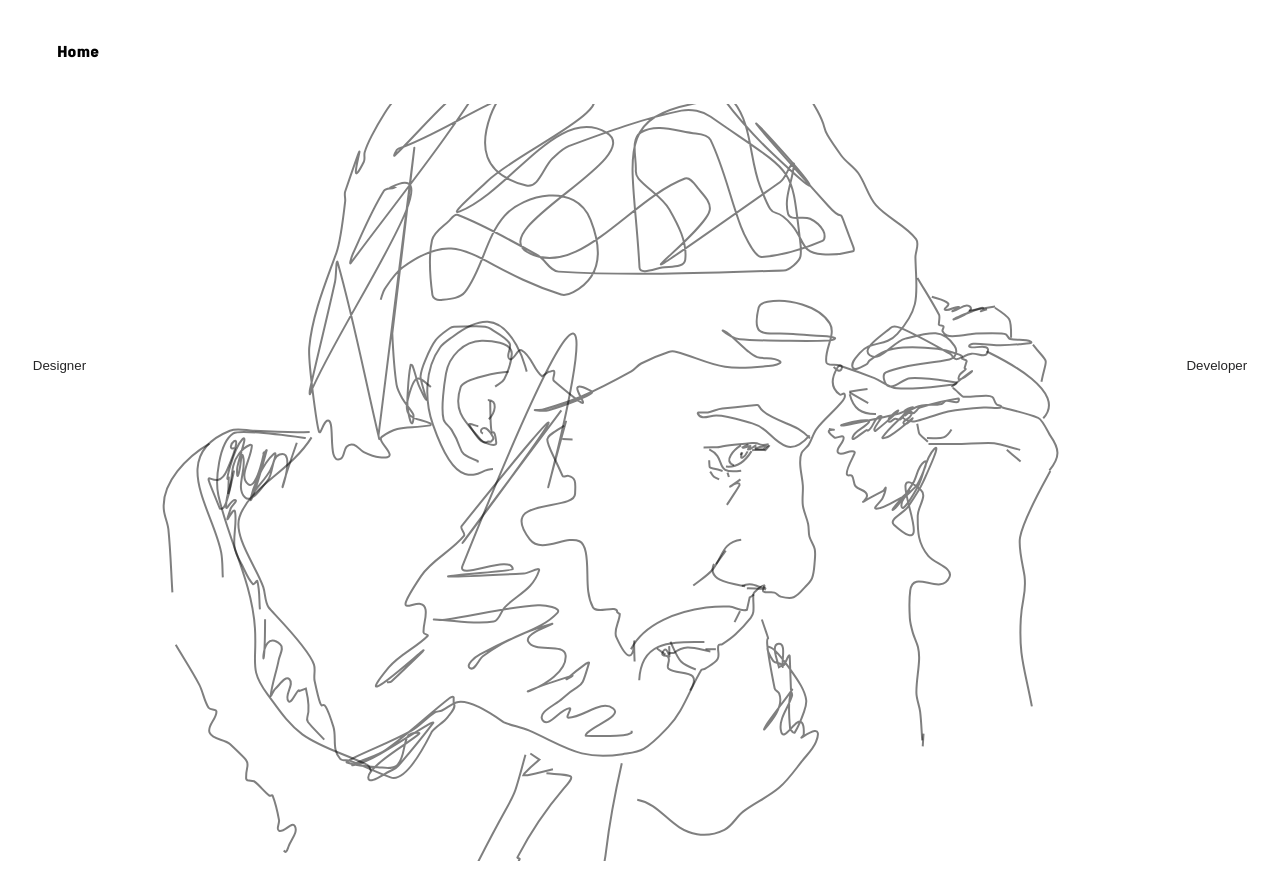
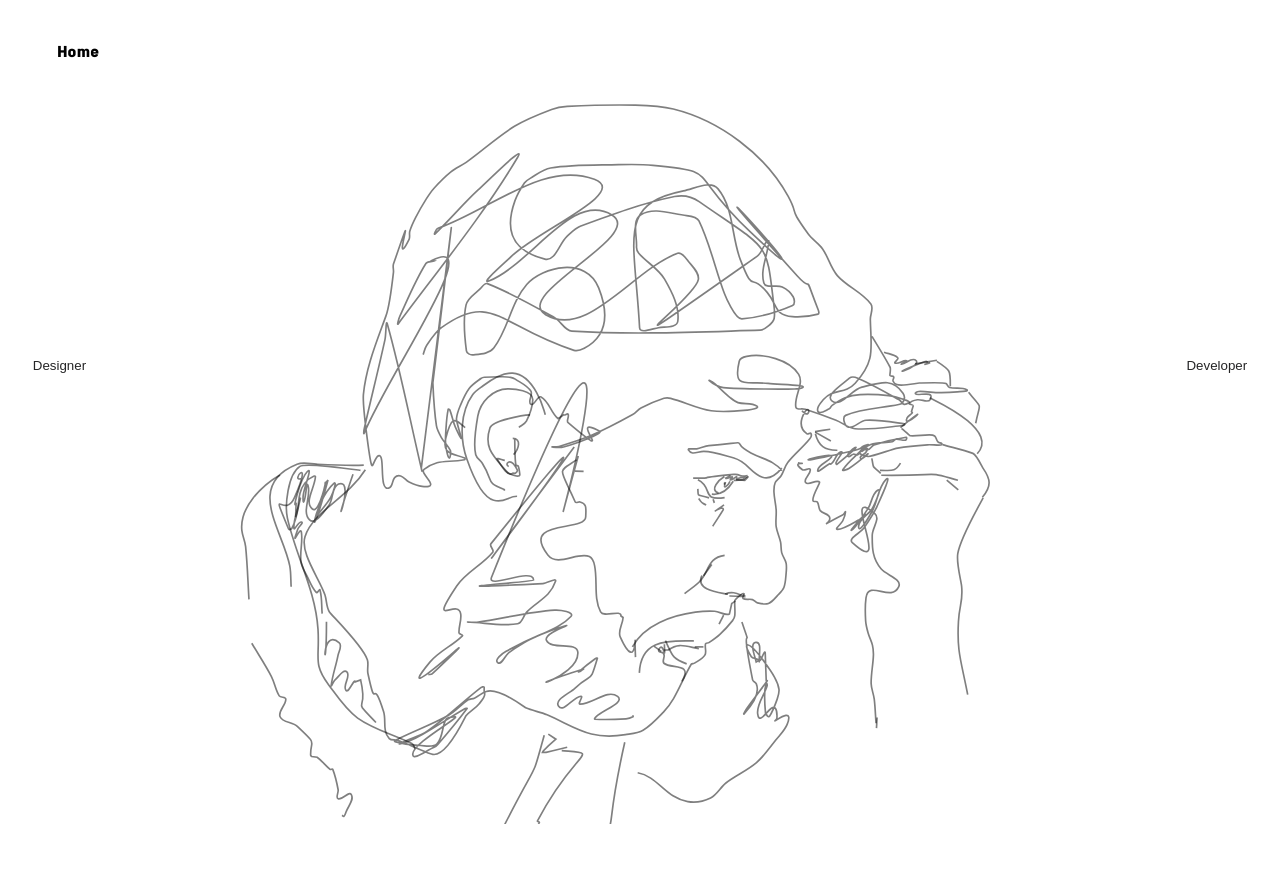
Before and after one commit to hamidamel/hamidamel.github.io, a Vue app: page / in a window 1280 px wide. Built offline with nearby package versions, Linux system fonts and the light colour scheme; some icons are missing.

Commit message:
fill about me section

```diff
--- a/src/App.vue
+++ b/src/App.vue
@@ -1,14 +1,16 @@
 <template>
-  <div id="app" :class="$route.meta.theme">
-    <page-header :theme="$route.meta.theme">
-      <template v-slot:title>{{ $route.name }}</template>
-    </page-header>
+  <div id="app" :class="$route.meta.theme" @touchstart="screenTouched">
+    <transition name="slide">
+      <page-header :theme="$route.meta.theme" v-show="header">
+        <template v-slot:title>{{ $route.name }}</template>
+      </page-header>
+    </transition>
     <transition name="fade">
       <router-view />
     </transition>
   </div>
 </template>
-<script lang="ts">
+<script>
 import { Component, Vue } from "vue-property-decorator";
 import PageHeader from "./components/PageHeader.vue";
 
@@ -22,13 +24,65 @@ import PageHeader from "./components/PageHeader.vue";
     },
   },
 })
-export default class App extends Vue {}
+export default class App extends Vue {
+  header = true;
+  hideMenuInterval;
+  created() {
+    // this.hideMenuInterval = setInterval(() => {
+    //   this.header = false;
+    //   this.hideMenuInterval = null;
+    // }, 3000);
+  }
+  screenTouched() {
+    // this.header = true;
+    // this.hideMenuInterval = setInterval(() => {
+    //   this.header = false;
+    // }, 3000);
+  }
+}
 </script>
 <style lang="scss">
 @import "assets/style.css";
+
+.slide-enter-active {
+  -moz-transition-duration: 0.3s;
+  -webkit-transition-duration: 0.3s;
+  -o-transition-duration: 0.3s;
+  transition-duration: 0.3s;
+  -moz-transition-timing-function: ease-in;
+  -webkit-transition-timing-function: ease-in;
+  -o-transition-timing-function: ease-in;
+  transition-timing-function: ease-in;
+}
+
+.slide-leave-active {
+  -moz-transition-duration: 0.3s;
+  -webkit-transition-duration: 0.3s;
+  -o-transition-duration: 0.3s;
+  transition-duration: 0.3s;
+  -moz-transition-timing-function: cubic-bezier(0, 1, 0.5, 1);
+  -webkit-transition-timing-function: cubic-bezier(0, 1, 0.5, 1);
+  -o-transition-timing-function: cubic-bezier(0, 1, 0.5, 1);
+  transition-timing-function: cubic-bezier(0, 1, 0.5, 1);
+}
+
+.slide-enter-to,
+.slide-leave {
+  max-height: 100px;
+  overflow: hidden;
+  transition: opacity 200ms;
+}
+
+.slide-enter,
+.slide-leave-to {
+  overflow: hidden;
+  max-height: 0;
+  opacity: 0;
+}
+
 .fade-enter-active,
 .fade-leave-active {
-  transition: opacity 100ms;
+  transition: opacity 200ms;
 }
 
 .fade-enter,
@@ -40,12 +94,27 @@ export default class App extends Vue {}
 .menu-exact-active {
   font-weight: 600 !important;
 }
-
+body {
+  // height: 100vh;
+}
+.container {
+  padding-left: 40px;
+  padding-right: 40px;
+  h1,
+  h2,
+  h3,
+  h4,
+  h5,
+  h6 {
+    margin: 0;
+  }
+}
 #app {
   font-family: "Dana", Helvetica, Arial, sans-serif;
   text-align: left;
   direction: ltr;
-  height: 100vh;
+  // height: calc(100vh - 80px);
+  padding-bottom: 60px;
   &.dark {
     background: rgb(37, 37, 38);
   }
--- a/src/components/ArrowButtons.vue
+++ b/src/components/ArrowButtons.vue
@@ -29,7 +29,8 @@ export default {
   bottom: 0px;
   line-height: 2rem;
   text-align: center;
-  margin-bottom: 20px;
+  padding-bottom: 20px;
+  padding-top: 20px;
   width: 100%;
   background-color: white;
   &.dark {
@@ -45,13 +46,16 @@ export default {
     color: rgb(37, 37, 38);
     border: none;
     padding: 0.4rem;
-    padding-left: 0.8rem;
-    padding-right: 0.8rem;
+    &:first-child {
+      padding-left: 0.8rem;
+    }
+    &:last-child {
+      padding-right: 0.8rem;
+    }
     display: flex;
     align-items: center;
     line-height: 1rem;
-    flex: 2;
-
+    flex: 1 1 0px;
     &:disabled {
       color: rgba(0, 0, 0, 0.2);
     }
--- a/src/components/PageHeader.vue
+++ b/src/components/PageHeader.vue
@@ -36,19 +36,19 @@ export default class PageHeader extends Vue {
 <style scoped lang="scss">
 .header-buttons {
   display: flex;
-  position: fixed;
+  position: relative;
   justify-items: center;
   align-items: center;
   flex: 1;
   top: 0px;
   line-height: 2rem;
   text-align: center;
-  width: 100%;
+  // width: 100%;
   padding-left: 35px;
   padding-top: 40px;
   padding-bottom: 40px;
   z-index: 100;
-  background-color: white;
+  background-color: transparent;
   &.dark {
     background-color: rgb(37, 37, 38);
     color: white;
--- a/src/views/About.vue
+++ b/src/views/About.vue
@@ -1,5 +1,28 @@
 <template>
   <div>
+    <div class="container">
+      <img src="../assets/me.jpeg" width="100px" />
+      <h1>A little about me</h1>
+      <p>
+        Experienced Front-End developer who is passionate about UI/UX design.<br />
+        I've started development since I was 16 with trying to make a Game using
+        'Basic' and 'Pascal' language then went to university and study Computer
+        engineering.
+        <br />
+        After I graduated, I'd established a small business in my hometown and
+        had held it for 8 years. I learned a lot from those hard-working days,
+        such as team leading or dealing with customers as well as using many
+        developing techniques and design patterns.
+        <br />
+        In 2016, something prompted me for a new challenging product, an
+        exciting application with the purpose of broadcasting women's football
+        news and information. For 2 years I've worked on the project and I think
+        it was the most interesting project I've ever done.
+        <br />
+        I've moved to Tehran 3 years ago and started work as a Front-End
+        developer at Tapsell Co.
+      </p>
+    </div>
     <arrow-buttons>
       <template v-slot:left>
         <button
@@ -51,12 +74,4 @@ import { HomeIcon } from "vue-feather-icons";
 export default class About extends Vue {}
 </script>
 
-<style>
-#home {
-  background-color: white;
-  width: calc(100vw - 80px);
-  height: calc(100vh - 80px);
-  padding-left: 40px;
-  padding-right: 40px;
-}
-</style>
+<style></style>
--- a/src/views/Home.vue
+++ b/src/views/Home.vue
@@ -32,8 +32,8 @@
       <div id="home">
         <svg
           id="my-svg"
-          width="100%"
-          height="861px"
+          width="80%"
+          height="100%"
           viewBox="0 0 836 861"
           version="1.1"
           xmlns="http://www.w3.org/2000/svg"
@@ -384,5 +384,8 @@ export default class Home extends Vue {}
   height: calc(100vh - 80px);
   padding-left: 40px;
   padding-right: 40px;
+  display: flex;
+  align-items: center;
+  justify-content: center;
 }
 </style>
```
Also changed, not shown: src/assets/me.jpeg (added).
